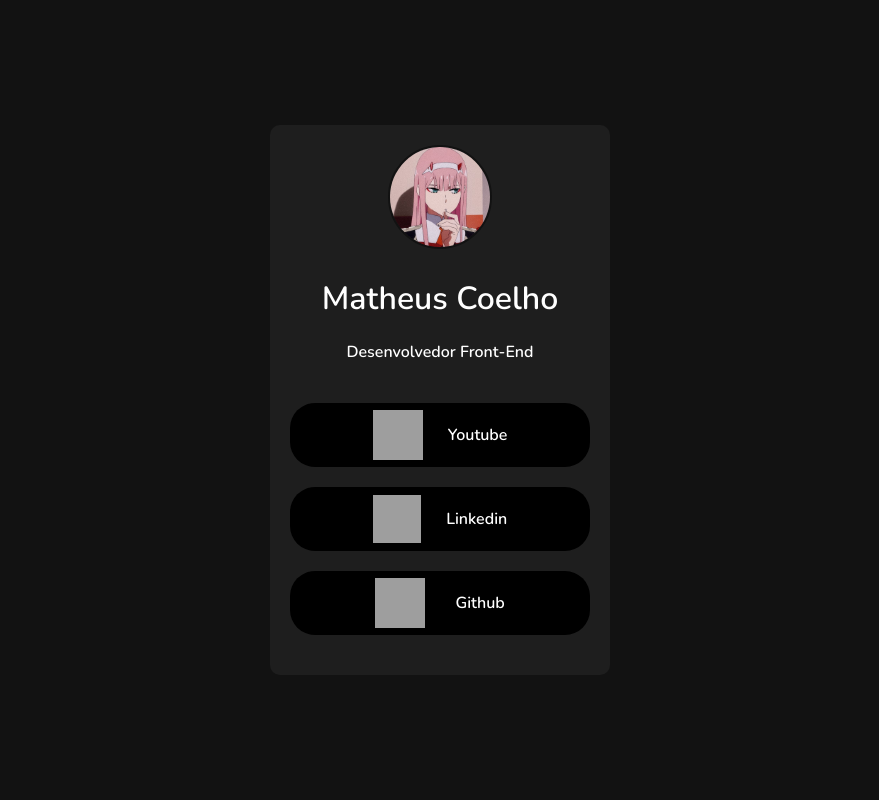
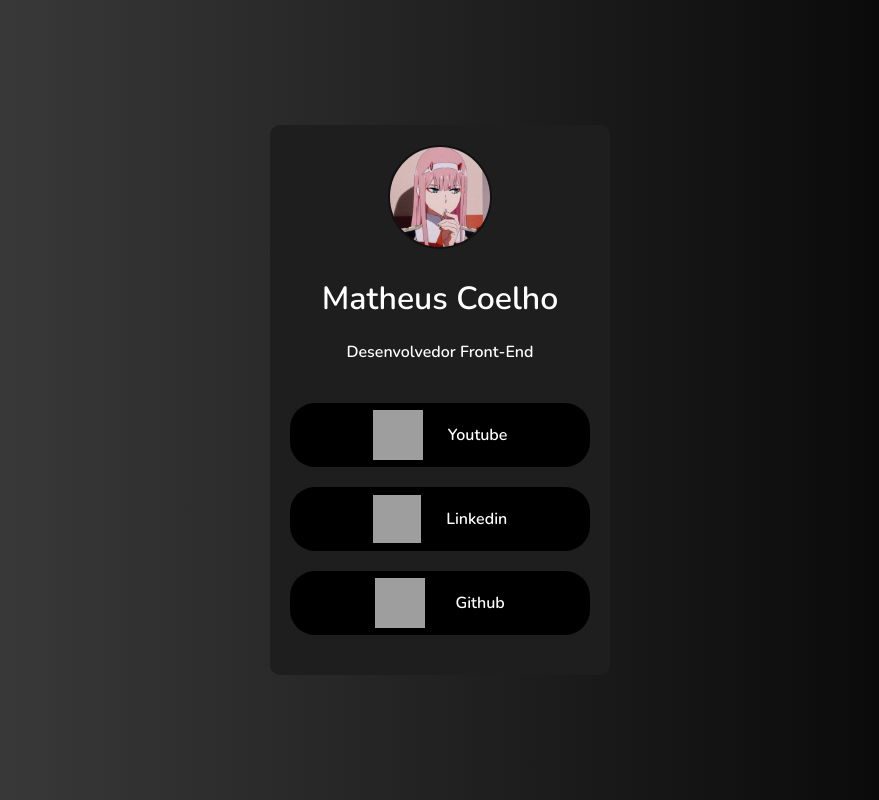
Before and after one commit to matheuscoelho-developer/linktree, a plain HTML site: page index.html in a window 1280 px wide. Shown: the whole page, without its empty margins (200-1079 px from the left). Drawn offline with nearby package versions, Linux system fonts and the light colour scheme; grey boxes are pictures that could not be loaded.

Commit message:
modify styles: adicionado background radiente e hover nos links

```diff
--- a/style.css
+++ b/style.css
@@ -4,7 +4,7 @@
 }
 
 body {
-    background-color: #121212;
+    background-image: linear-gradient(to right, #434343 0%, black 100%);
     color: white;
     height: 100vh;
     margin: 0;
```
